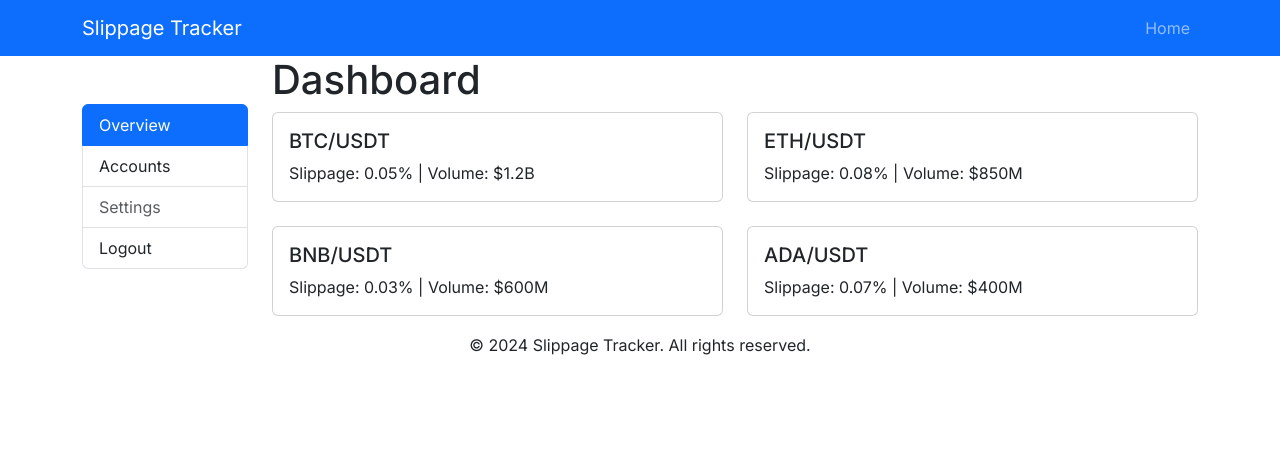
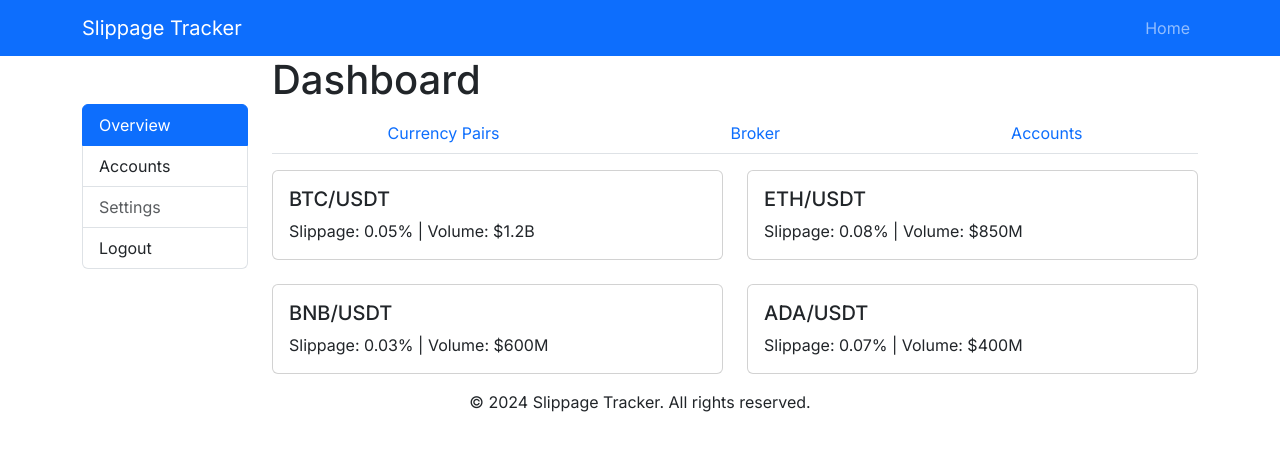
Before and after one commit to sajidmahamud835/slippage-tracker-client, a Next.js app: page /dashboard in a window 1280 px wide. Shown: the top 450 px of the page. Built offline with nearby package versions, Linux system fonts and the light colour scheme.

Commit message:
dashboard tabs added

```diff
--- a/src/app/(user)/dashboard/page.tsx
+++ b/src/app/(user)/dashboard/page.tsx
@@ -1,4 +1,5 @@
 import DashboardCards from '@/app/components/DashboardCards'
+import DashboardTabs from '@/app/components/DashboardTabs';
 import { NextPage } from 'next'
 
 interface Props { }
@@ -12,6 +13,7 @@ const cardsData = [
 const Dashboard: NextPage<Props> = ({ }) => {
     return <div>
         <h1>Dashboard</h1>
+        <DashboardTabs />
         <DashboardCards cards={cardsData} />
     </div>
 }
--- a/src/app/components/DashboardCards.tsx
+++ b/src/app/components/DashboardCards.tsx
@@ -15,7 +15,7 @@ interface Props {
 
 const DashboardCards: NextPage<Props> = ({ cards }) => {
     return (
-        <div>
+        <div className="mt-3">
             <Row xs={1} md={2} className="g-4">
                 {cards.map((card, idx) => (
                     <Col key={idx}>
--- /dev/null
+++ b/src/app/components/DashboardTabs.tsx
@@ -0,0 +1,23 @@
+'use client'
+import Nav from 'react-bootstrap/Nav';
+import { NextPage } from 'next'
+
+interface Props { }
+
+const DashboardTabs: NextPage<Props> = ({ }) => {
+    return <div>
+        <Nav fill variant="tabs">
+            <Nav.Item>
+                <Nav.Link eventKey="currency">Currency Pairs</Nav.Link>
+            </Nav.Item>
+            <Nav.Item>
+                <Nav.Link eventKey="broker">Broker</Nav.Link>
+            </Nav.Item>
+            <Nav.Item>
+                <Nav.Link eventKey="accounts">Accounts</Nav.Link>
+            </Nav.Item>
+        </Nav>
+    </div>
+}
+
+export default DashboardTabs
```
